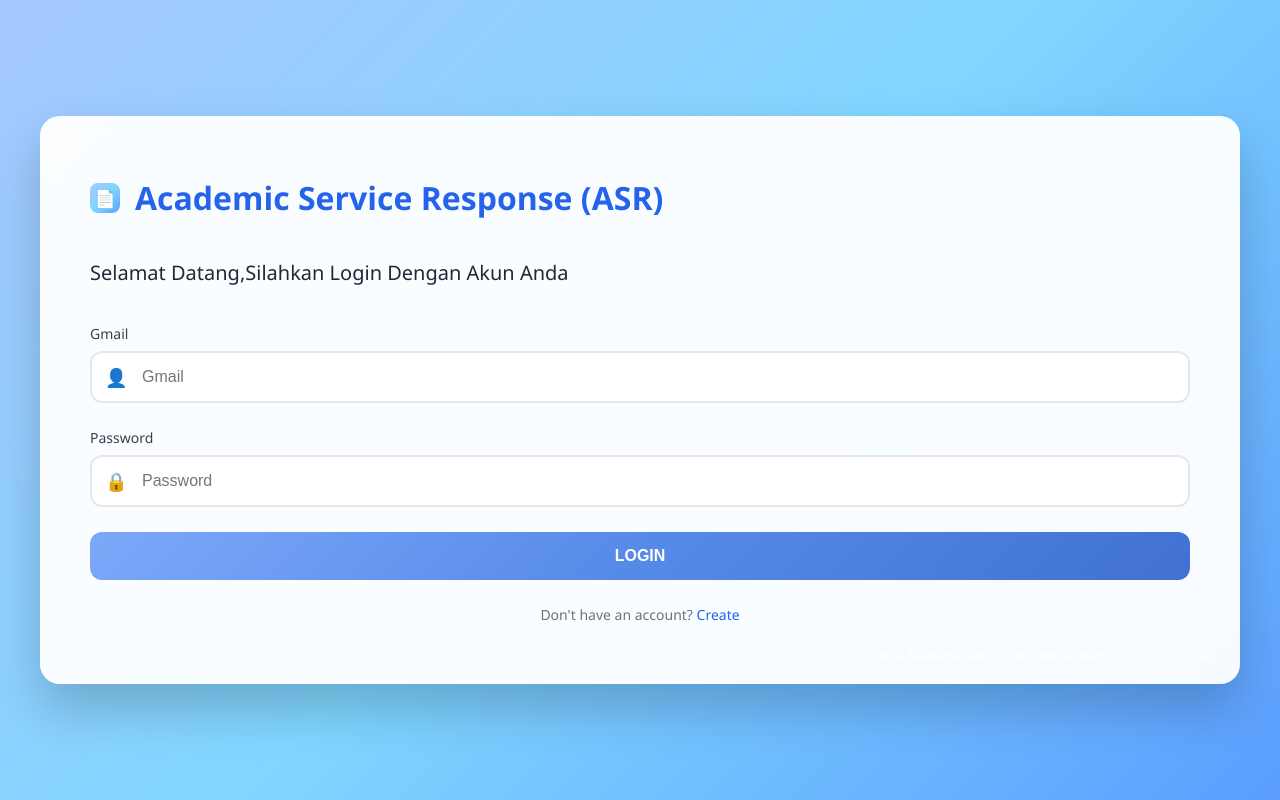
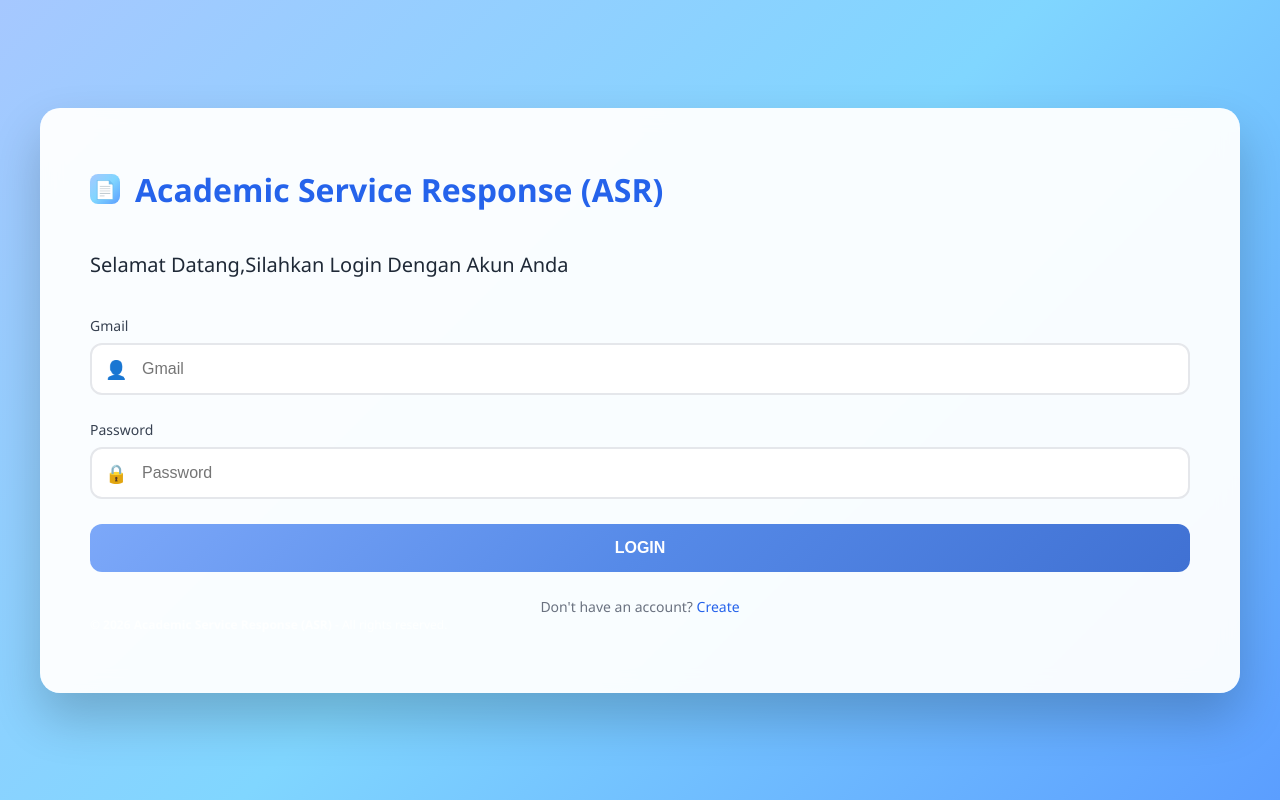
Before and after one commit to Nexuss-void/web_layanan_akademik_hosting, a Django app: page / in a window 1280 px wide. Run offline with Django 4.2, Linux system fonts and the light colour scheme.

Commit message:
~ ui login 4

```diff
--- a/static/assets/css/login.css
+++ b/static/assets/css/login.css
@@ -221,7 +221,7 @@ body {
 }
 
 .copyright {
-    position: absolute;
+    position: flex;
     bottom: 20px;
     right: 20px;
     color: rgba(255, 255, 255, 0.8);
```
